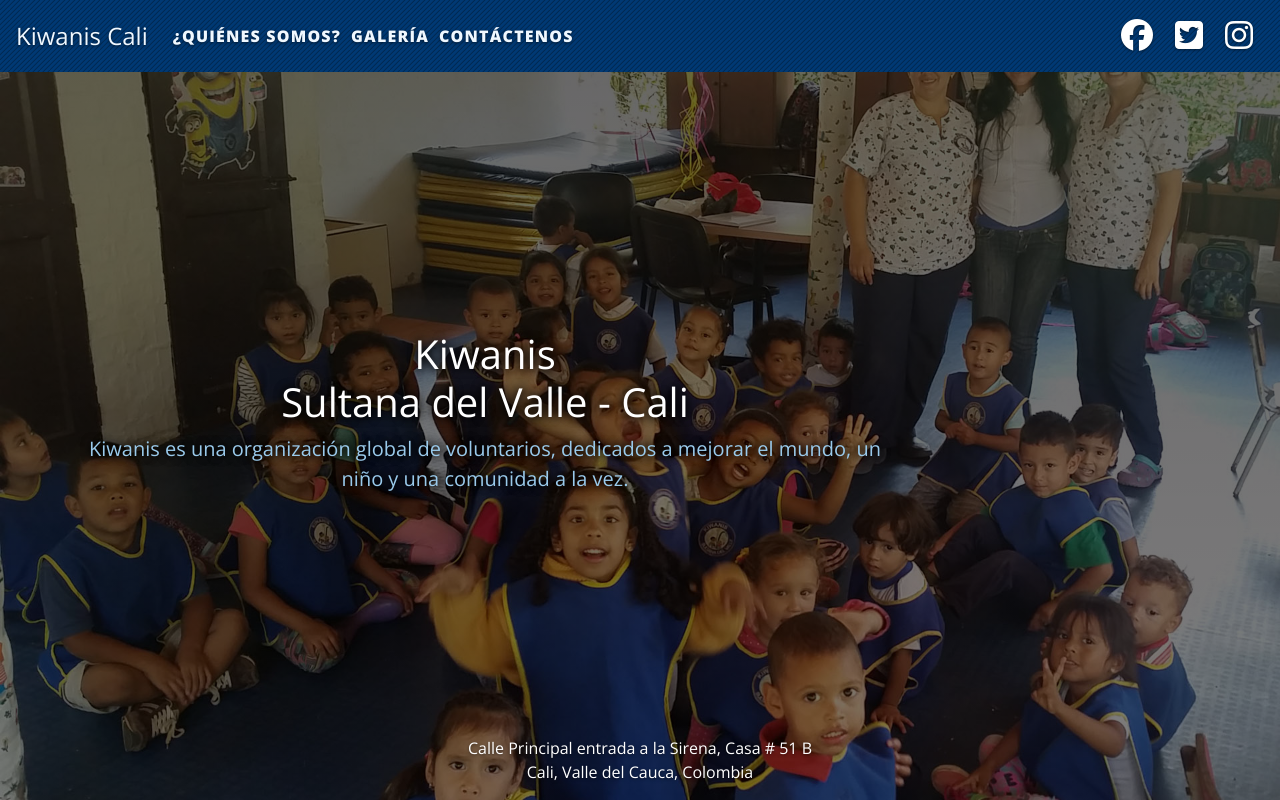
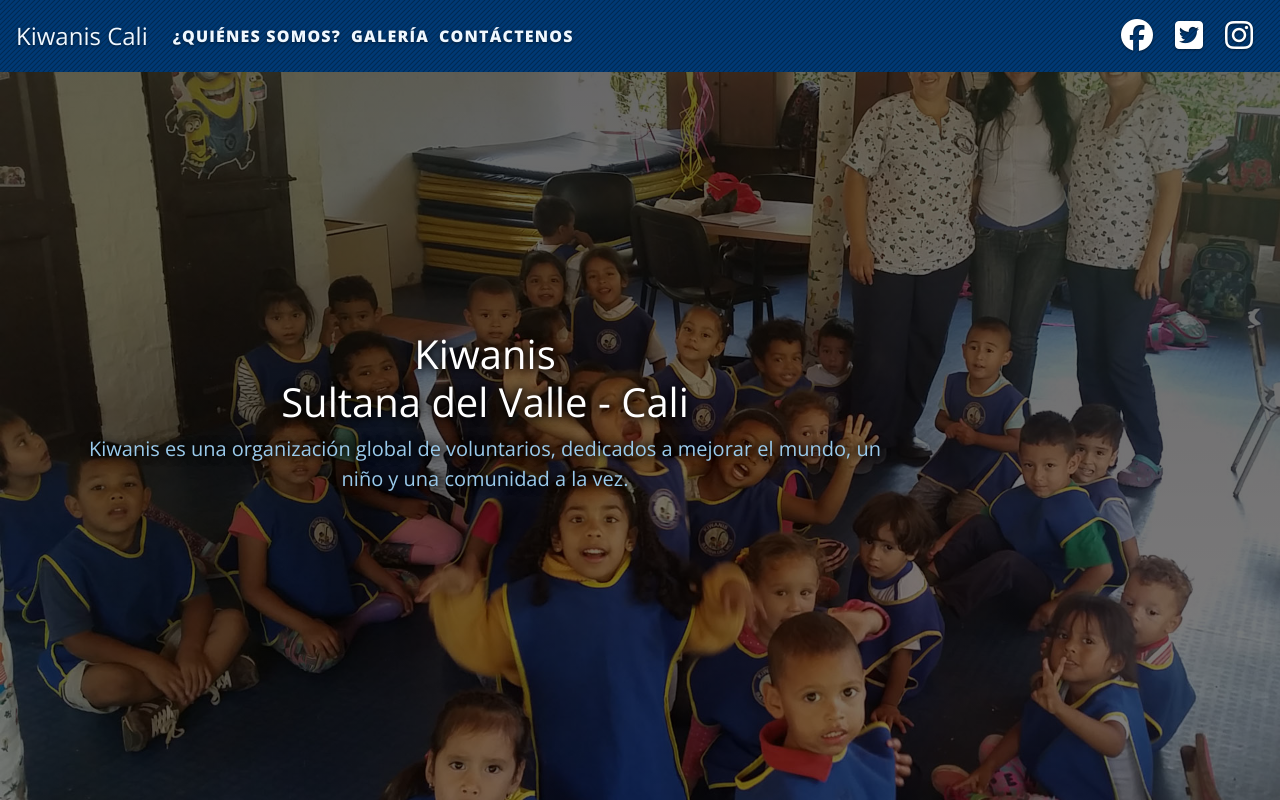
Before and after one commit to dwilches/KiwanisCali, an Angular app: page /#/ in a window 1280 px wide. Built offline with nearby package versions, Linux system fonts and the light colour scheme.

Commit message:
Remove footer

```diff
--- a/src/app/about/about.component.html
+++ b/src/app/about/about.component.html
@@ -6,7 +6,7 @@
             <q>Kiwanis es una organización global de voluntarios, dedicados a mejorar el mundo, un niño y una comunidad a la vez.</q>
             Organización internacional a la cual estamos vinculados desde hace catorce (14) años.
             En Colombia existen 67 clubes Kiwanis y nosotros pertenecemos a la zona 7 Valle y
-            Zona Cafetera del Distrito Andino y Centroamericano (D.A.C.A.), Distrito No. 33.
+            Zona Cafetera del Distrito Colombia, Distrito No. 33.
             <br><br>
             La Familia Kiwanis está conformada por cerca de 8.000 clubes de servicio en 90 naciones y con más de 800.000 miembros.
         </p>
--- a/src/app/about/about.component.scss
+++ b/src/app/about/about.component.scss
@@ -1,15 +1,9 @@
-.text-justify
-{
+
+.text-justify {
     text-align: justify;
     text-justify: inter-word;
 }
 
-.overflow
-{
+.overflow {
     overflow: auto;
 }
-
-.container
-{
-    height: 90%;
-}
--- a/src/app/app.component.html
+++ b/src/app/app.component.html
@@ -2,7 +2,3 @@
 <app-navbar></app-navbar>
 
 <router-outlet></router-outlet>
-
-<div class="footer">
-    <p>Calle Principal entrada a la Sirena, Casa # 51 B<br/>Cali, Valle del Cauca, Colombia</p>
-</div>
--- a/src/app/app.component.scss
+++ b/src/app/app.component.scss
@@ -1,8 +1 @@
 @import '../styles';
-
-.footer {
-  text-align: center;
-  position: fixed;
-  bottom: 0;
-  width: 100%;
-}
--- a/src/app/contact/contact.component.html
+++ b/src/app/contact/contact.component.html
@@ -11,7 +11,7 @@
             </div>
         </div>
 
-        <div class="row">
+        <div class="row first-row">
             <div class="col-sm-2 col-lg-1 contact-icon-cell"><i class="fa fa-envelope-o fa-3x" aria-hidden="true"></i></div>
             <div class="col-sm-1"></div>
             <div class="col-sm-9 col-lg-10 text-center text-lg-left contact-text"><b>E-mail:</b><br/>
--- a/src/app/contact/contact.component.scss
+++ b/src/app/contact/contact.component.scss
@@ -25,24 +25,13 @@
     }
 }
 
-td {
-    padding: 10px 0;
-    text-align: left;
-}
-
 iframe {
     border: solid $color-bright-golden;
     margin-right: 1rem;
 }
 
-.overflow
-{
+.overflow {
     overflow: auto;
-}
-
-.container
-{
-    height: 90%;
 }
 
 // lg+ screens
@@ -59,6 +48,11 @@
 iframe {
     width: 100%;
 }
+
 .contact-text {
     margin-bottom: 1rem;
 }
+
+.first-row {
+    margin-top: 1rem;
+}
--- a/src/app/gallery/gallery.component.scss
+++ b/src/app/gallery/gallery.component.scss
@@ -22,10 +22,6 @@
     overflow: auto;
 }
 
-.container {
-    height: 90%;
-}
-
 nav {
     padding-top: 10px;
     margin: auto;
```
Also changed, not shown: 5 other files (tests, documents, lock files or other folders).
